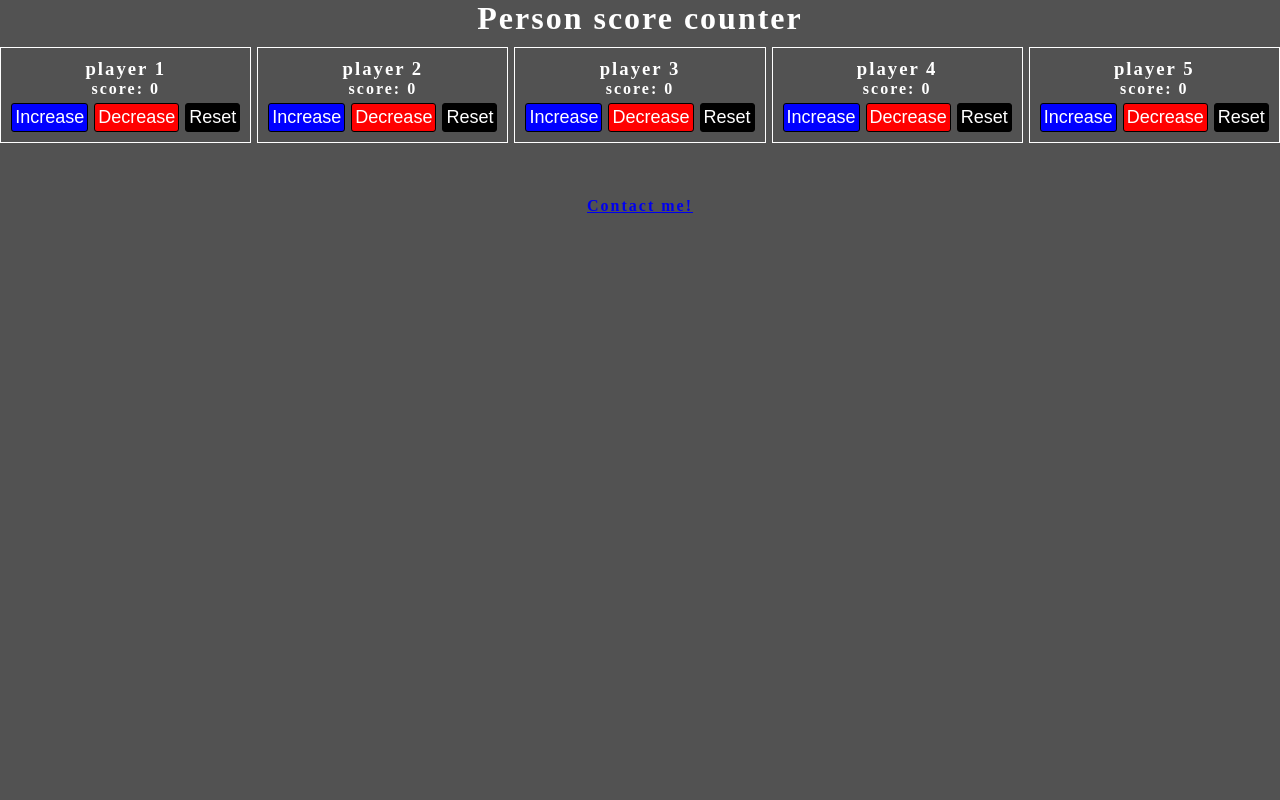
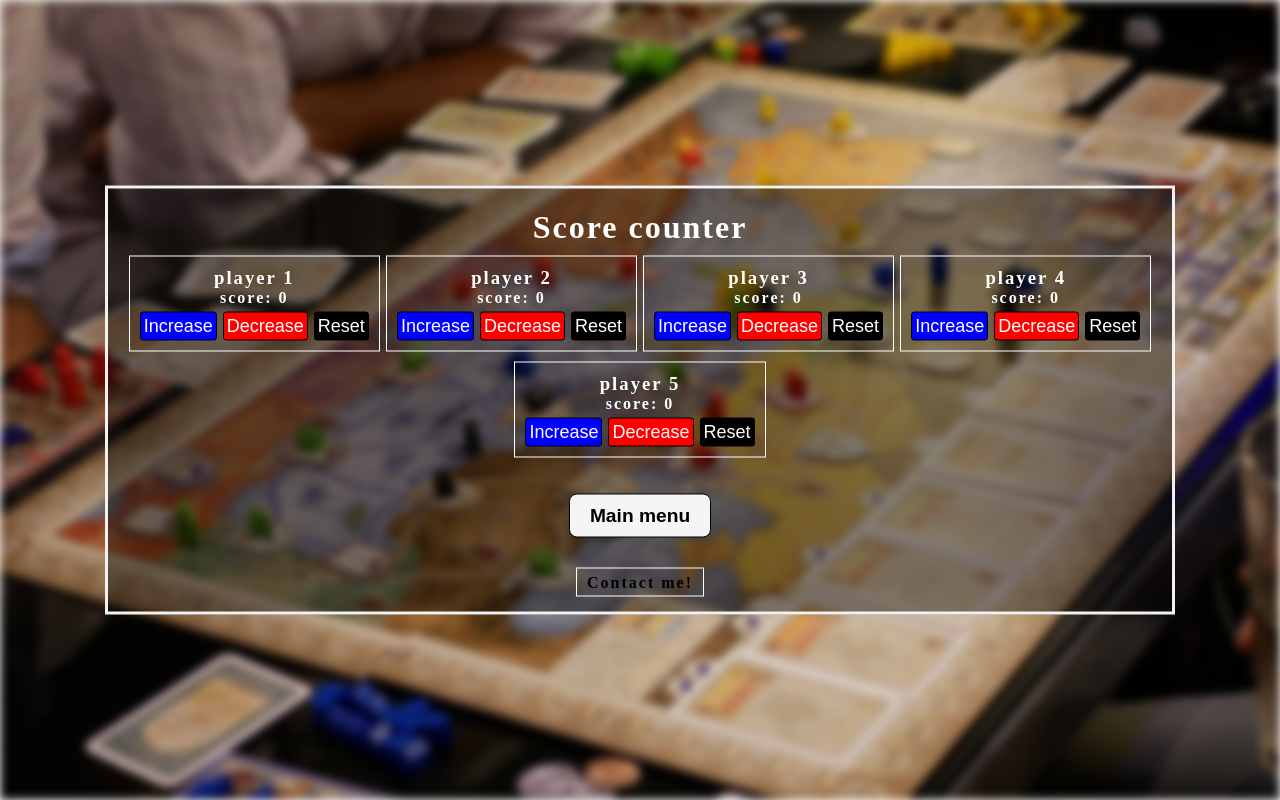
Before and after one commit to HaidarKhalid/8-persons-scores, a plain HTML site: page index.html in a window 1280 px wide. Both pictures are taken after typing "5" into the empty fields and a click on the input "Go". Drawn offline with Linux system fonts and the light colour scheme.

Commit message:
Add files via upload

```diff
--- a/index.html
+++ b/index.html
@@ -4,11 +4,14 @@
     <link rel="stylesheet" href="style.css">
     <meta http-equiv="X-UA-Compatible" content="IE=edge">
     <meta name="viewport" content="width=device-width, initial-scale=1.0">
-    <title>person score counter</title>
+    <title>Score counter</title>
     <script src="script.js" defer></script>
 </head>
 <body>
-    <h1>Person score counter</h1>
+    <div class="bg-image"></div>
+
+    <div class="main">
+    <h1>Score counter</h1>
     <div id="root">
         <input class="inp-num" type="number" placeholder="How many person" max="8" min="1" required>
         <input onclick="show()" class="inp-sub" type="submit" value="Go">
@@ -16,7 +19,7 @@
     </div>
     <br>
     <br>
-    <br>
-    <a target="_blank" href="https://facebook.com/HaidarKhalidKhalifa">Contact me!</a>
+    <a class="contact" target="_blank" href="https://facebook.com/HaidarKhalidKhalifa">Contact me!</a>
+</div>
 </body>
 </html>
--- a/script.js
+++ b/script.js
@@ -1,8 +1,24 @@
 let inpEl = document.querySelector(".inp-num").value
+
 let persons;
+
 let root = document.getElementById("root")
 
+let inpu = document.querySelector(".inp-num")
 
+inpu.addEventListener("keydown", (e)=> {
+    if (e.key == "Enter") {
+        show()
+    } else {
+        return
+    }
+})
+class Player {
+    constructor(score, number) {
+        this.score = score
+        this.number = number
+    }
+}
 function show() {
     inpEl = document.querySelector(".inp-num").value
     if (inpEl > 8) {
@@ -12,36 +28,65 @@ function show() {
     } else {
         persons = inpEl
     }
+
     root.innerHTML = ""
+
     addPlayers()
 }
-var added = 0;
-var score =  [];
+
+
+
+let added = 0;
+let x = []
 function addPlayers() {
+
+
     if (persons > added) {
+
     added++
+
+    x.push(new Player(0, added))
+
         root.innerHTML += `
         <div class="player">
-            <h3>player ${added}</h3>
-            <p >score: <span id="score${added}">0</span></p>
-            <button class="inc" onclick="add(${added})">Increase</button>
-            <button class="dec" onclick="minus(${added})">Decrease</button>
-            <button class="reset" onclick="reset(${added})">Reset</button>
+            <h3>player ${x[added - 1].number}</h3>
+            <p >score: <span id="score${x[added - 1].number}">0</span></p>
+            <button class="inc" onclick="add(${x[added - 1].number})">Increase</button>
+            <button class="dec" onclick="minus(${x[added - 1].number})">Decrease</button>
+            <button class="reset" onclick="reset(${x[added - 1].number})">Reset</button>
         </div>`
-    score.push(0)
-    addPlayers()
+
+
+        addPlayers()
+
     } else {
-        console.log(added)
-        console.log(score)
+        console.log(x)
+        root.innerHTML += `
+        <br>
+        <br>
+        <br>
+        <button onclick="refresh()" class="refresh-btn"><span class="refresh-text">Main menu</span></button>
+        `
     }
 }
 
+
+
+
+
+
+
+
 function add(num) {
-     document.getElementById(`score${num}`).innerText = score[num - 1] += 1
+     document.getElementById(`score${num}`).innerText = x[num - 1].score += 1
 }
 function minus(num) {
-     document.getElementById(`score${num}`).innerText = score[num - 1] -= 1
+     document.getElementById(`score${num}`).innerText = x[num - 1].score -= 1
 }
 function reset(num) {
-    document.getElementById(`score${num}`).innerText = score[num - 1] = 0
+    document.getElementById(`score${num}`).innerText = x[num - 1].score = 0
 }
+
+function refresh() {
+    location.reload()
+}
--- a/style.css
+++ b/style.css
@@ -2,27 +2,41 @@
     margin: 0;
     padding: 0;
 }
-
+body, html {
+    height: 100%;
+}
 body {
     box-sizing: border-box;
-    background-color: #525252;
     color: white;
     letter-spacing: 2px;
     font-weight: bold;
     text-align: center;
 }
+
 .inp-num {
     width: 170px;
     text-align: center;
-    height: 20px;
+    padding: 6px 5px;
+    background-color: rgba(0,0,0, 0.4);
+    border: 1px solid #f1f1f1;
+    color: white;
+    font-weight: bold;
+
 }
 .inp-sub {
-    height: 20px;
     background-color: white;
     border: 0;
-    color: black;
+    color: white;
+    padding: 3px 5px;
     font-size: large;
     margin-top: 10px;
+    background-color: rgba(0,0,0, 0.4);
+    border: 1px solid #f1f1f1;
+    font-weight: bold;
+}
+.inp-sub:hover {
+    background-color: rgba(0, 0, 0, 0.541);
+
 }
 
 .note {
@@ -60,3 +74,79 @@ body {
 .player button:hover {
     border: 1px solid white;
 }
+
+.refresh-btn {
+    background-color: whitesmoke;
+    border: black 1px solid;
+    padding: 10px 20px;
+    font-size: larger;
+    font-weight: bold;
+    position: relative;
+    border-radius: 8px;
+    overflow: hidden;
+}
+
+.refresh-btn::before {
+    content: "";
+    width: 0px;
+    height: 0px;
+    position: absolute;
+    background-color: black;
+    top: 50%;
+    left: 50%;
+    transform: translate(-50%, -50%);
+    border-radius: 50%;
+    transition: 1s;
+}
+
+.refresh-btn:hover::before {
+    width: 300px;
+    height: 100px;
+}
+.refresh-btn:hover {
+    color: white;
+    border: 1px solid white;
+}
+.refresh-text {
+    position: relative;
+}
+.bg-image {
+
+  /* The image used */
+  background-image: url(photos/karthik-balakrishnan-NrS53eUKgiE-unsplash.jpg);
+
+  /* Add the blur effect */
+  filter: blur(3px);
+  -webkit-filter: blur(5px);
+
+  /* Full height */
+  height: 100%;
+
+  background-position: center;
+  background-repeat: no-repeat;
+  background-size: cover;
+}
+.main {
+  background-color: rgb(0,0,0); /* Fallback color */
+  background-color: rgba(0,0,0, 0.4); /* Black w/opacity/see-through */
+  border: 3px solid #f1f1f1;
+  position: absolute;
+  top: 50%;
+  left: 50%;
+  transform: translate(-50%, -50%);
+  z-index: 2;
+  width: 80%;
+  padding: 20px;
+  text-align: center;
+}
+.contact {
+    color: rgb(0, 0, 0);
+    text-decoration: none;
+    border: 1px solid white;
+    padding: 5px 10px;
+    transition: .3s;
+}
+.contact:hover {
+    border: 1px solid black;
+    color: white;
+}
```
Also changed, not shown: photos/karthik-balakrishnan-NrS53eUKgiE-unsplash.jpg (added).
